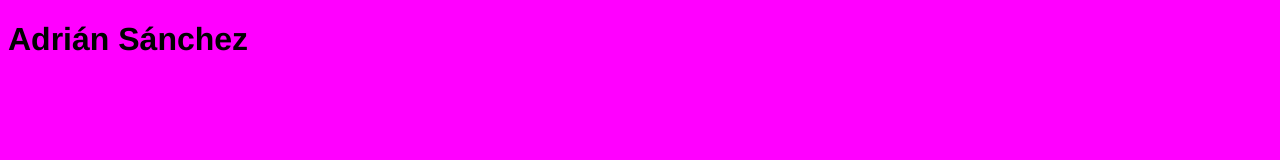
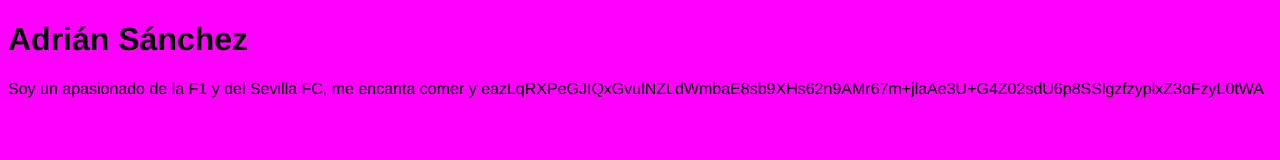
Before and after one commit to sanchezmeadr25/-mi-pagina-personal, a plain HTML site: page web/index.html in a window 1280 px wide. Drawn offline with Linux system fonts and the light colour scheme.

Commit message:
Biografía personal

```diff
--- a/web/index.html
+++ b/web/index.html
@@ -8,5 +8,6 @@
 </head>
 <body>
   <h1>Adrián Sánchez</h1>
+  <p>Soy un apasionado de la F1 y del Sevilla FC, me encanta comer y eazLqRXPeGJIQxGvulNZLdWmbaE8sb9XHs62n9AMr67m+jlaAe3U+G4Z02sdU6p8SSlgzfzyplxZ3oFzyL0tWA </p>
 </body>
 </html>
```
